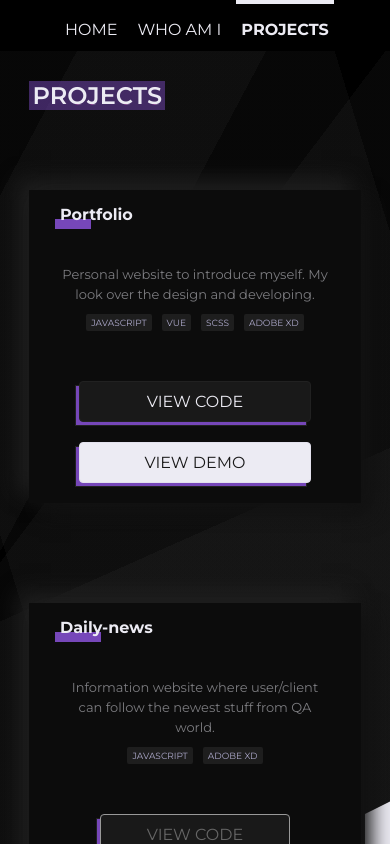
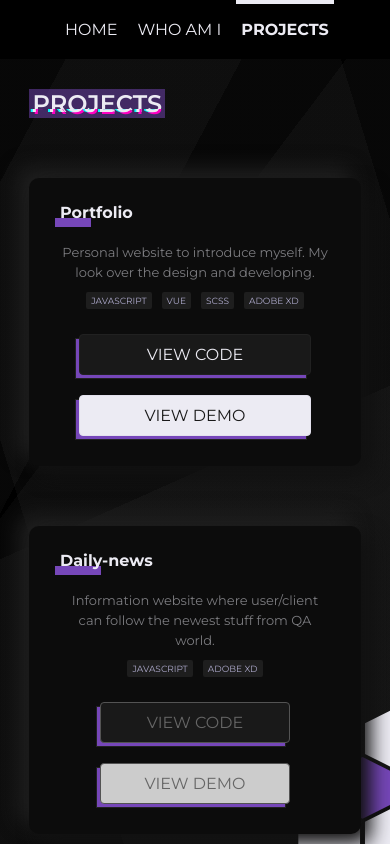
Before and after one commit to Kodziak/portflio, a Vue app: page /#/ in a window 390 px wide. Both pictures are taken after a click on the button "PROJECTS". Shown: the top 844 px of the page. Built offline with nearby package versions, Linux system fonts and the light colour scheme.

Commit message:
Refactor mobile style. Add margin to header in component view.

```diff
--- a/src/App.vue
+++ b/src/App.vue
@@ -170,6 +170,10 @@ header {
   grid-column-gap: 1%;
   background: darken($black, 10);
 
+  @include mediaSmartfon {
+    height: calc(var(--vh, 1vh) * 7);
+  }
+
   .menu {
     grid-column: 3 / 13;
     justify-self: end;
@@ -239,32 +243,6 @@ header {
   }
 }
 
-.wrapper--background {
-  position: relative;
-
-  &:before {
-    position: absolute;
-    content: "";
-    width: 100vw;
-    height: 140%;
-    left: -10vw;
-    top: -20%;
-    background: $background-base;
-    z-index: -1;
-  }
-
-  &:after {
-    position: absolute;
-    content: "";
-    height: 10px;
-    width: 100vw;
-    left: -10vw;
-    top: 120%;
-    background: $shadow-color;
-    z-index: -1;
-  }
-}
-
 .view {
   width: 70%;
   min-height: calc(var(--vh, 1vh) * 87);
@@ -273,20 +251,21 @@ header {
 
   @include mediaSmartfon {
     width: 85%;
+    min-height: calc(var(--vh, 1vh) * 86);
   }
 }
 
 .view__header {
-  min-height: calc(var(--vh, 1vh) * 5);
+  min-height: calc(var(--vh, 1vh) * 10);
   padding-left: 0;
   display: inline-block;
 }
 
 .view__content {
-  min-height: calc(var(--vh, 1vh) * 81);
+  min-height: calc(var(--vh, 1vh) * 75);
 
   @include mediaSmartfon {
-    min-height: calc(var(--vh, 1vh) * 74);
+    min-height: calc(var(--vh, 1vh) * 69);
   }
 }
 
@@ -295,9 +274,9 @@ header {
     width: 105%;
     text-align: center;
 
-    @include mediaSmartfon {
+
       margin: 30px 0;
-    }
+
   }
 
 
@@ -307,7 +286,7 @@ header {
   }
 }
 
-  .polygons {
+.polygons {
     position: absolute;
     right: -350px;
     bottom: -90px;
--- a/src/components/Project_card.vue
+++ b/src/components/Project_card.vue
@@ -47,6 +47,7 @@ export default {
   justify-content: center;
   position: relative;
   box-shadow: 10px 10px 20px darken($black, 3), -10px -10px 20px lighten($black, 3);
+  border-radius: 10px;
 
   // .line-horizontal::before {
   //   content: "";
@@ -91,6 +92,8 @@ export default {
   &__image {
     width: 100%;
     height: 100%;
+    border-radius: 10px 0 0 10px;
+
     @include mediaSmartfon {
       display: none;
     }
@@ -100,10 +103,13 @@ export default {
     &:nth-child(even) {
       flex-direction: row-reverse;
 
+      .project-card__image {
+        border-radius: 0 10px 10px 0;
+      }
+
       .project-card__description {
         text-align: end;
-        margin-left: 0;
-        margin-right: 30px;
+        margin: auto 30px auto 20px;
 
         p {
           margin-left: auto;
@@ -113,13 +119,13 @@ export default {
   }
 
   &__description {
-    margin: auto 0 auto 30px;
+    margin: auto 20px auto 30px;
     padding: 15px;
     z-index: 2;
 
     @include mediaSmartfon {
       width: 280px;
-      margin: 10px 15px;
+      margin: 20px;
       padding: 5px;
     }
 
@@ -136,18 +142,20 @@ export default {
       margin: 40px 0 0 0;
 
       @include mediaSmartfon {
+        margin-top: 20px;
         text-align: center;
       }
     }
 
     .project-card__tags {
       margin-top: 10px;
-      margin-bottom: 45px;
+      margin-bottom: 40px;
 
       @include mediaSmartfon {
         display: flex;
         flex-direction: row;
         justify-content: center;
+        margin-bottom: 20px;
       }
     }
 
--- a/src/configs/_buttons.scss
+++ b/src/configs/_buttons.scss
@@ -45,7 +45,7 @@
   }
 
   &--inactive {
-    border: 0.5px solid #999999;
+    border: 0.5px solid #535353;
     color: #666666;
     cursor: not-allowed;
   }
--- a/src/views/Projects.vue
+++ b/src/views/Projects.vue
@@ -76,7 +76,7 @@ export default {
     justify-content: center;
 
     .project-card {
-      margin: 50px 0;
+      margin: 30px 0;
     }
   }
 }
```
